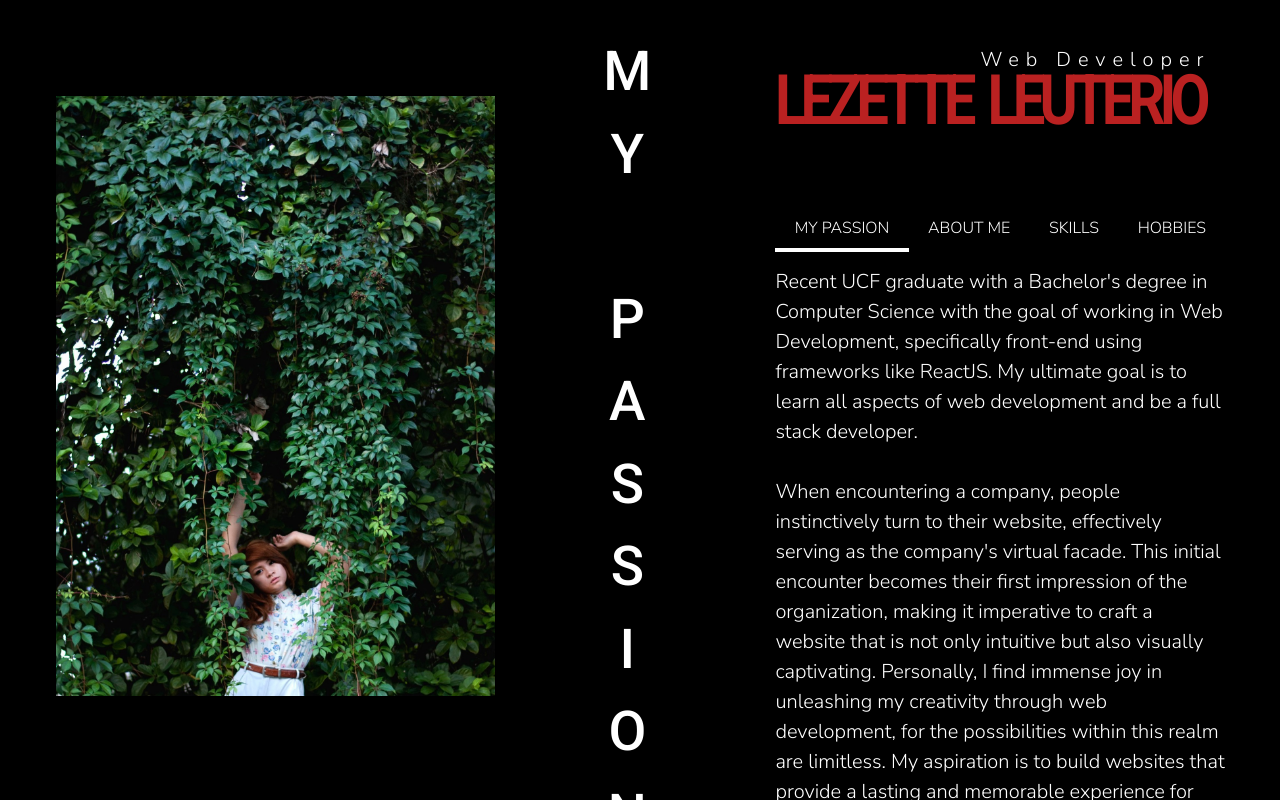
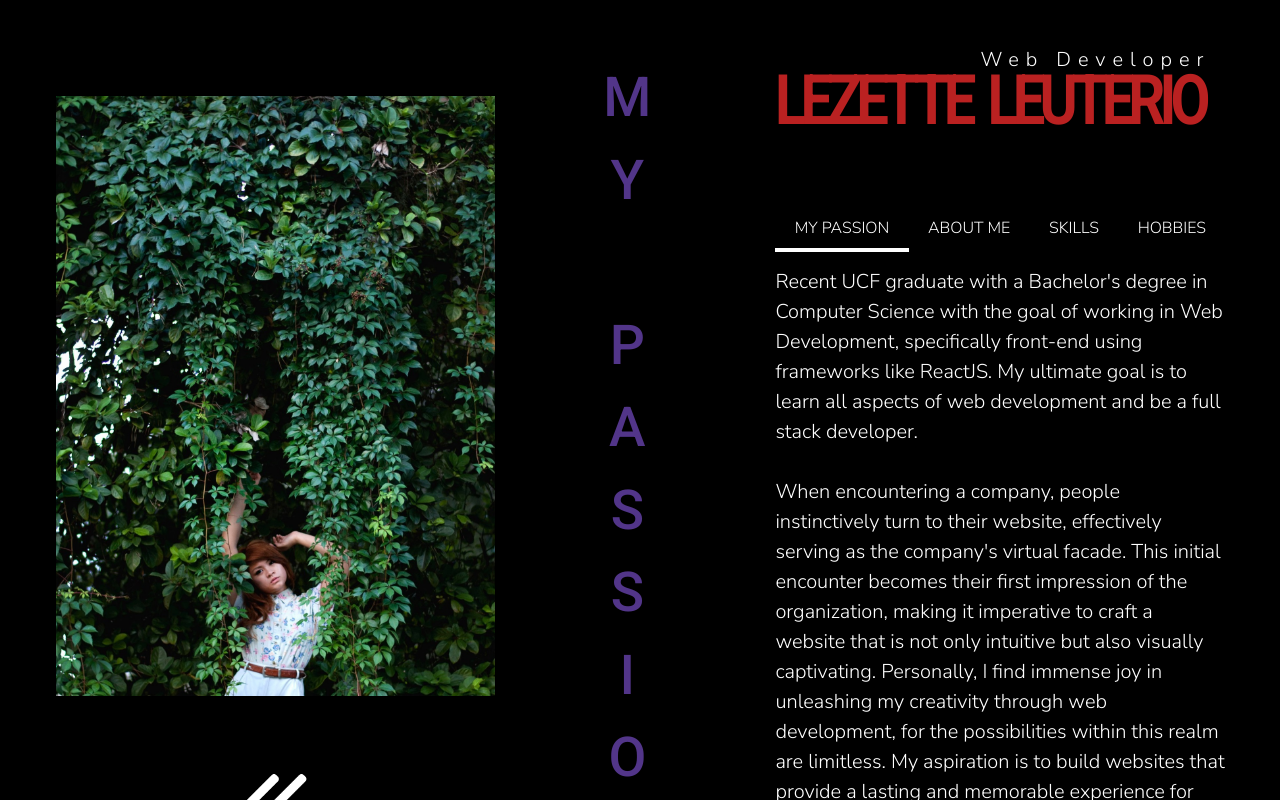
Before and after one commit to Kimcheemo/LeuterioCreations, a React (Create React App) app: page /my-passion in a window 1280 px wide. Built offline with nearby package versions, Linux system fonts and the light colour scheme.

Commit message:
finish MyPassion

```diff
--- a/src/sections/MyPassion.tsx
+++ b/src/sections/MyPassion.tsx
@@ -1,15 +1,18 @@
 import React, { useState } from 'react';
+import { useNavigate } from 'react-router-dom';
 import { useColors } from '../components/ColorProvider.tsx';
 import me from '../images/me.jpg';
 import '../styles/Narrative.css';
 import Tab from 'react-bootstrap/Tab';
 import Tabs from 'react-bootstrap/Tabs';
 import Logo from '../components/Logo.tsx';
+import arrow from '../images/back.png';
 
 const MyPassion = () => {
 
   // create multiple color instances so that each h2 will have different colors
 //  const { color1, color2 } = useColors();
+const navigate = useNavigate();
 const [activeTab, setActiveTab] = useState("MY PASSION");
 
 function Passion() {
@@ -31,7 +34,7 @@ function About() {
   );
 }
 
-function Education() {
+function Skills() {
   return(
     <div>
       <p>Lorem ipsum dolor sit amet, consectetur adipiscing elit, sed do eiusmod tempor incididunt ut labore et dolore magna aliqua. Ut enim ad minim veniam, quis nostrud exercitation ullamco laboris nisi ut aliquip ex ea commodo consequat. Duis aute irure dolor in reprehenderit in voluptate velit esse cillum dolore eu fugiat nulla pariatur. Excepteur sint occaecat cupidatat non proident, sunt in culpa qui officia deserunt mollit anim id est laborum.</p>
@@ -47,23 +50,39 @@ function Hobbies() {
   );
 }
 
+const tabColors = {
+    "MY PASSION": '#523589',
+    "ABOUT ME": "#CB60B8",
+    "MY SKILLS": "#203972",
+    "MY HOBBIES": "#21BAB1",
+  };
+
+  const getTabColor = () => {
+    return tabColors[activeTab] || "white"; // Default to black if no color is found
+  };
+
+  // goes back to main page
+  const handleNavigation = () => {
+    navigate(-1);
+  };
+
   return(
     <div className='flex mx-2'>
 
-      <div className='mx-5 my-24'>
+      <div className='mx-5 my-24 flex flex-col items-center'>
         <img src={me} height={600}/>
+        <img className='arrow' src={arrow} height={75} width={75} onClick={handleNavigation}/>
       </div>
 
-
-        <div className="vertical-line"></div>
-        <div className='vertical my-auto'>
+        <div className="vertical-line" style={{ backgroundColor: getTabColor() }}></div>
+        <div className='vertical my-auto' style={{ color: getTabColor() }}>
         {activeTab.split('').map((letter, index) => (
           <span key={index} className='vertical-letter'>
             {letter === " " ? '\u00A0' : letter}
           </span>
         ))}
         </div>
-        <div className="vertical-line"></div>
+        <div className="vertical-line" style={{ backgroundColor: getTabColor() }}></div>
 
 
       <div className='mx-3'>
@@ -78,14 +97,14 @@ function Hobbies() {
           fill
           onSelect={(selectedTabs) => setActiveTab(selectedTabs)}
         >
-          <Tab eventKey="MY PASSION" title="MY PASSION" tabClassName='tab-title'>
+          <Tab eventKey="MY PASSION" title="MY PASSION" tabClassName='tab-title' >
             <Passion />
           </Tab>
           <Tab eventKey="ABOUT ME" title="ABOUT ME" tabClassName='tab-title'>
             <About />
           </Tab>
           <Tab eventKey="MY SKILLS" title="SKILLS" tabClassName='tab-title'>
-            <Education />
+            <Skills />
           </Tab>
           <Tab eventKey="MY HOBBIES" title="HOBBIES" tabClassName='tab-title'>
             <Hobbies />
--- a/src/styles/Narrative.css
+++ b/src/styles/Narrative.css
@@ -55,3 +55,9 @@
   background-color: white; /* Change the color as needed */
   margin: 0 30px; /* Adjust the margin to control the space between the line and text */
 }
+
+.arrow {
+  background-color: black;
+  cursor: pointer;
+  margin-top: 70px;
+}
```
Also changed, not shown: src/images/back.png (added).
